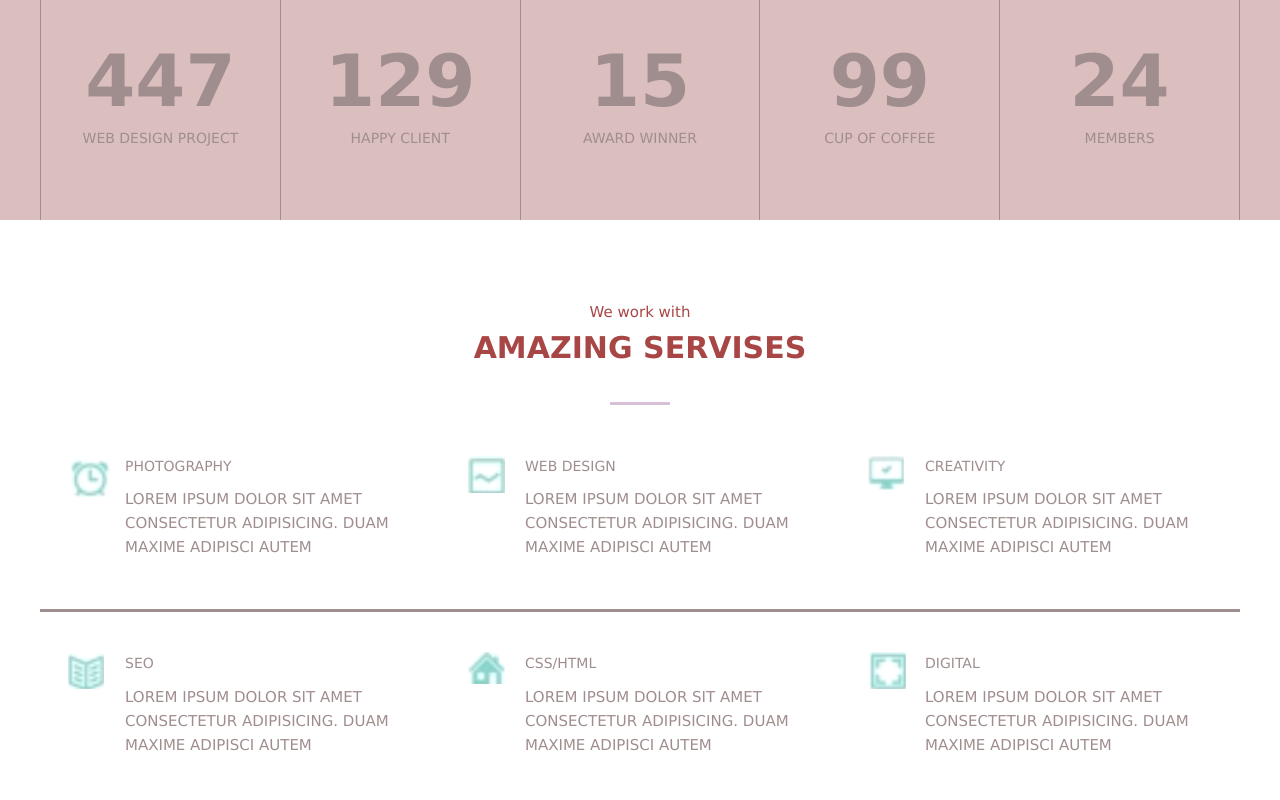
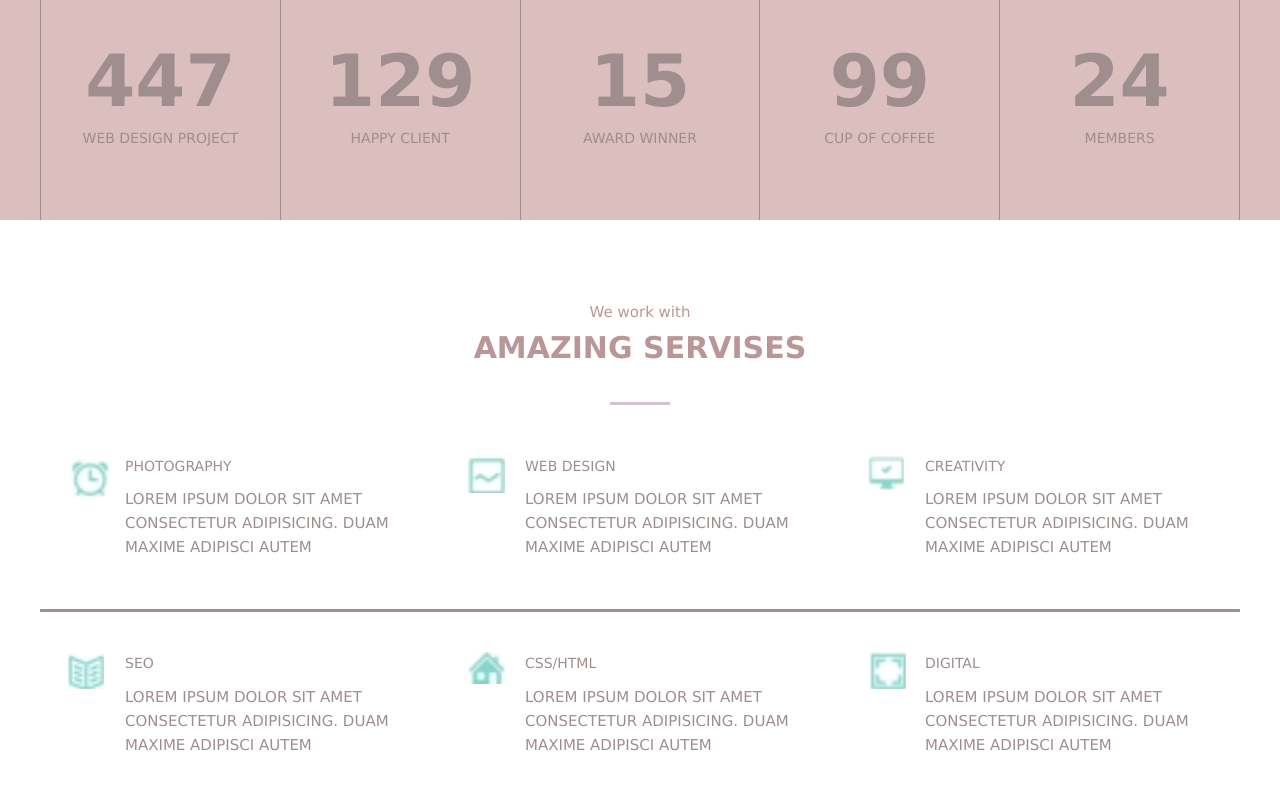
Before and after one commit to elis-11/Elis1, a plain HTML site: page index.html in a window 1280 px wide. Shown: the part 1512-2312 px from the top of the page. Drawn offline with Linux system fonts and the light colour scheme.

Commit message:
change color

```diff
--- a/style.css
+++ b/style.css
@@ -3,7 +3,7 @@ body {
     font-family: Verdana, Geneva, Tahoma, sans-serif;
     font-size: 15px;
     line-height: 1.6;
-    color: rgb(168, 70, 70);
+    color: rgb(187, 150, 150);
 }
 
 *,
```
